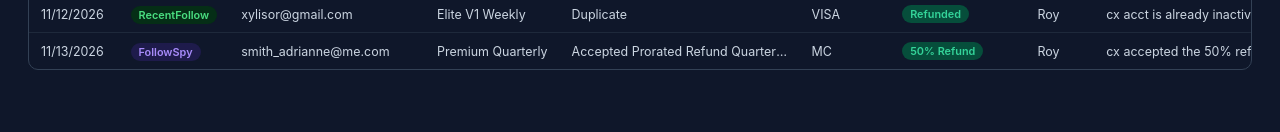
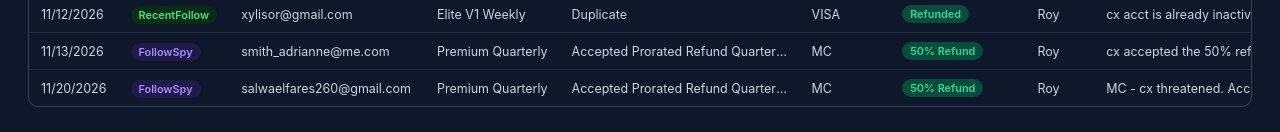
Before and after one commit to bvcafirma3rd/refund-dashboard, a plain HTML site: page index.html in a window 1280 px wide. Shown: the part 1201-1333 px from the top of the page. Before the commit the page ends 1299 px from the top, so only its background shows below. Drawn offline with nearby package versions, Linux system fonts and the light colour scheme.

Commit message:
Auto-update: refresh dashboard data 2026-11-21

```diff
--- a/index.html
+++ b/index.html
@@ -392,7 +392,8 @@ const DATA = [
   {date:"2026-11-09",rawDate:"11/09/2026",created:"11/09/2026",lob:"RecentFollow",email:"soltani.willx@gmail.com",plan:"Pay Per Search",status:"Refunded",reason:"Dispute threat",payment:"Paypal",notes:"\"cx said that they tried to track the same account and it asked them to pay again, cx declined to have this escalated and fixed, cx threatened to dispute - Paypal. I still have this escalated to the devs\"",reso:"Refunded",rep:"Geal",month:"11-2026",amount:20.0},
   {date:"2026-11-10",rawDate:"11/10/2026",created:"04/18/2026",lob:"FollowSpy",email:"kevingomez2124@gmail.com",plan:"Premium Quarterly",status:"Refunded",reason:"Accepted DG to weekly, refund diff",payment:"MC",notes:"awx - accidental purchase, cx wants weekly plan and price diff refunded",reso:"Refund Difference",rep:"Roy",month:"11-2026",amount:127.4},
   {date:"2026-11-12",rawDate:"11/12/2026",created:"10/09/2025",lob:"RecentFollow",email:"xylisor@gmail.com",plan:"Elite V1 Weekly",status:"Refunded",reason:"Duplicate",payment:"VISA",notes:"cx acct is already inactive n DB but has an actve acct in Stripe, canceled and refunded the charges after the cx canceled on Septe 11",reso:"Refunded",rep:"Roy",month:"11-2026",amount:72.0},
-  {date:"2026-11-13",rawDate:"11/13/2026",created:"08/05/2025",lob:"FollowSpy",email:"smith_adrianne@me.com",plan:"Premium Quarterly",status:"Refunded",reason:"Accepted Prorated Refund Quarterly Save",payment:"MC",notes:"cx accepted the 50% refund + acct term",reso:"50% Refund",rep:"Roy",month:"11-2026",amount:63.7}
+  {date:"2026-11-13",rawDate:"11/13/2026",created:"08/05/2025",lob:"FollowSpy",email:"smith_adrianne@me.com",plan:"Premium Quarterly",status:"Refunded",reason:"Accepted Prorated Refund Quarterly Save",payment:"MC",notes:"cx accepted the 50% refund + acct term",reso:"50% Refund",rep:"Roy",month:"11-2026",amount:63.7},
+  {date:"2026-11-20",rawDate:"11/20/2026",created:"11/18/2026",lob:"FollowSpy",email:"salwaelfares260@gmail.com",plan:"Premium Quarterly",status:"Refunded",reason:"Accepted Prorated Refund Quarterly Save",payment:"MC",notes:"MC - cx threatened. Accepted 50% refund + acct termination",reso:"50% Refund",rep:"Roy",month:"11-2026",amount:54.6}
 ];let charts = {};
 let sortCol = 'date', sortDir = 1;
 
```
